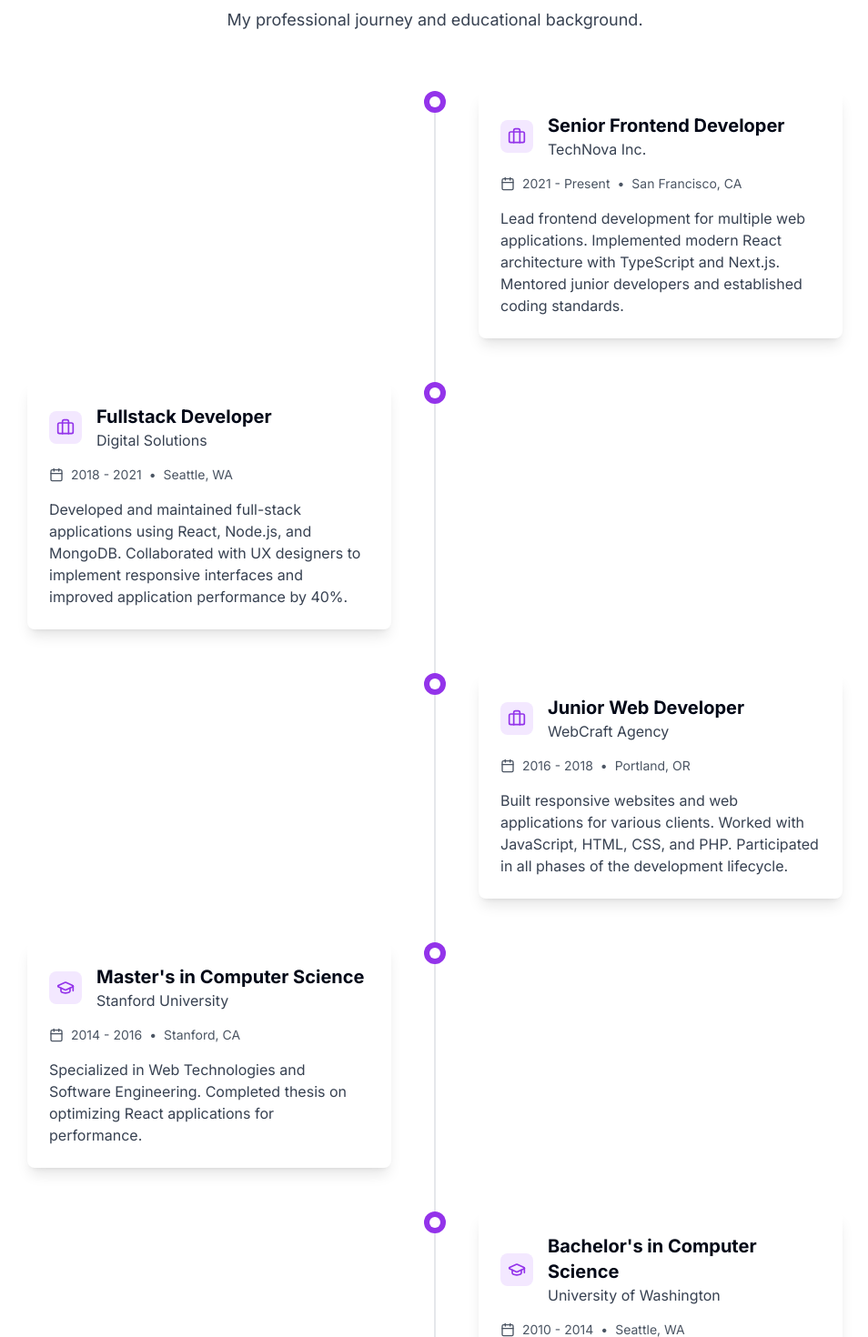
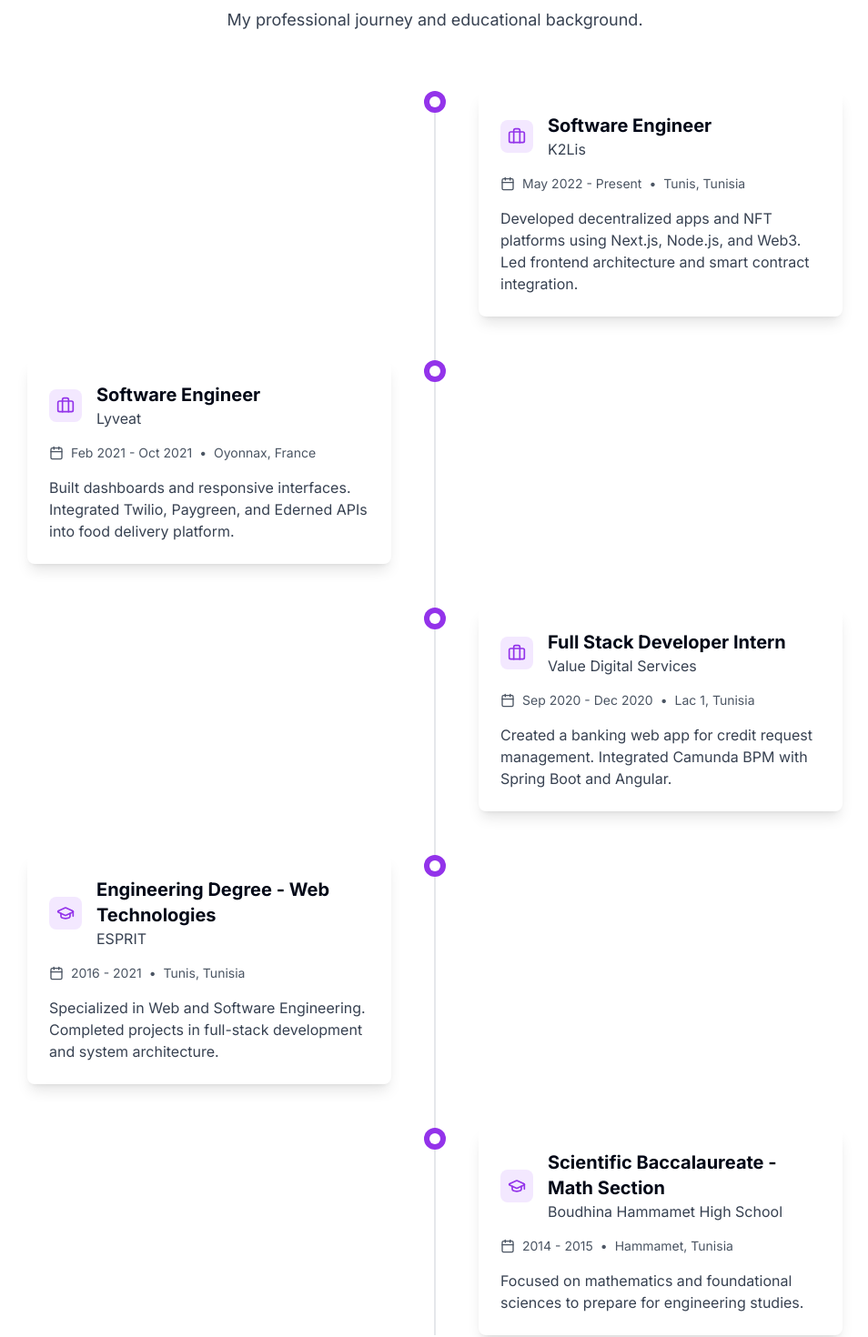
Before and after one commit to haytham1996/haytham-ben-mansour, a Next.js app: page / in a window 1280 px wide. Shown: the part 4280-5750 px from the top of the page at 91% size, without its empty margins (162-1116 px from the left). Built offline with nearby package versions, Linux system fonts and the light colour scheme.

Commit message:
experience section added

```diff
--- a/app/layout.tsx
+++ b/app/layout.tsx
@@ -8,10 +8,9 @@ import { Toaster } from "@/components/ui/toaster";
 const inter = Inter({ subsets: ["latin"] });
 
 export const metadata = {
-  title: "Developer Portfolio",
+  title: "Haytham Ben Mansour",
   description:
     "Portfolio for a Fullstack JavaScript Developer and Software Engineer",
-  generator: "v0.dev",
 };
 
 export default function RootLayout({
--- a/components/experience.tsx
+++ b/components/experience.tsx
@@ -1,59 +1,60 @@
-"use client"
+"use client";
 
-import { motion } from "framer-motion"
-import { Briefcase, Calendar, GraduationCap } from "lucide-react"
+import { motion } from "framer-motion";
+import { Briefcase, Calendar, GraduationCap } from "lucide-react";
 
 const experiences = [
   {
     id: 1,
-    title: "Senior Frontend Developer",
-    company: "TechNova Inc.",
-    location: "San Francisco, CA",
-    period: "2021 - Present",
+    title: "Software Engineer",
+    company: "K2Lis",
+    location: "Tunis, Tunisia",
+    period: "May 2022 - Present",
     description:
-      "Lead frontend development for multiple web applications. Implemented modern React architecture with TypeScript and Next.js. Mentored junior developers and established coding standards.",
+      "Developed decentralized apps and NFT platforms using Next.js, Node.js, and Web3. Led frontend architecture and smart contract integration.",
     type: "work",
   },
   {
     id: 2,
-    title: "Fullstack Developer",
-    company: "Digital Solutions",
-    location: "Seattle, WA",
-    period: "2018 - 2021",
+    title: "Software Engineer",
+    company: "Lyveat",
+    location: "Oyonnax, France",
+    period: "Feb 2021 - Oct 2021",
     description:
-      "Developed and maintained full-stack applications using React, Node.js, and MongoDB. Collaborated with UX designers to implement responsive interfaces and improved application performance by 40%.",
+      "Built dashboards and responsive interfaces. Integrated Twilio, Paygreen, and Ederned APIs into food delivery platform.",
     type: "work",
   },
   {
     id: 3,
-    title: "Junior Web Developer",
-    company: "WebCraft Agency",
-    location: "Portland, OR",
-    period: "2016 - 2018",
+    title: "Full Stack Developer Intern",
+    company: "Value Digital Services",
+    location: "Lac 1, Tunisia",
+    period: "Sep 2020 - Dec 2020",
     description:
-      "Built responsive websites and web applications for various clients. Worked with JavaScript, HTML, CSS, and PHP. Participated in all phases of the development lifecycle.",
+      "Created a banking web app for credit request management. Integrated Camunda BPM with Spring Boot and Angular.",
     type: "work",
   },
   {
     id: 4,
-    title: "Master's in Computer Science",
-    company: "Stanford University",
-    location: "Stanford, CA",
-    period: "2014 - 2016",
+    title: "Engineering Degree - Web Technologies",
+    company: "ESPRIT",
+    location: "Tunis, Tunisia",
+    period: "2016 - 2021",
     description:
-      "Specialized in Web Technologies and Software Engineering. Completed thesis on optimizing React applications for performance.",
+      "Specialized in Web and Software Engineering. Completed projects in full-stack development and system architecture.",
     type: "education",
   },
   {
     id: 5,
-    title: "Bachelor's in Computer Science",
-    company: "University of Washington",
-    location: "Seattle, WA",
-    period: "2010 - 2014",
-    description: "Graduated with honors. Focused on programming fundamentals, data structures, and algorithms.",
+    title: "Scientific Baccalaureate - Math Section",
+    company: "Boudhina Hammamet High School",
+    location: "Hammamet, Tunisia",
+    period: "2014 - 2015",
+    description:
+      "Focused on mathematics and foundational sciences to prepare for engineering studies.",
     type: "education",
   },
-]
+];
 
 export default function Experience() {
   return (
@@ -66,7 +67,9 @@ export default function Experience() {
           viewport={{ once: true }}
           className="text-center mb-16"
         >
-          <h2 className="text-3xl sm:text-4xl font-bold mb-4">Experience & Education</h2>
+          <h2 className="text-3xl sm:text-4xl font-bold mb-4">
+            Experience & Education
+          </h2>
           <div className="w-20 h-1 bg-purple-600 mx-auto mb-8"></div>
           <p className="text-lg text-gray-700 dark:text-gray-300 max-w-3xl mx-auto">
             My professional journey and educational background.
@@ -86,7 +89,9 @@ export default function Experience() {
                 whileInView={{ opacity: 1, y: 0 }}
                 transition={{ duration: 0.5, delay: index * 0.1 }}
                 viewport={{ once: true }}
-                className={`relative flex flex-col md:flex-row ${index % 2 === 0 ? "md:flex-row-reverse" : ""}`}
+                className={`relative flex flex-col md:flex-row ${
+                  index % 2 === 0 ? "md:flex-row-reverse" : ""
+                }`}
               >
                 {/* Timeline dot */}
                 <div className="absolute left-0 md:left-1/2 transform -translate-x-1/2 w-6 h-6 rounded-full bg-purple-600 z-10 flex items-center justify-center">
@@ -94,7 +99,11 @@ export default function Experience() {
                 </div>
 
                 {/* Content */}
-                <div className={`md:w-1/2 ${index % 2 === 0 ? "md:pl-12" : "md:pr-12"}`}>
+                <div
+                  className={`md:w-1/2 ${
+                    index % 2 === 0 ? "md:pl-12" : "md:pr-12"
+                  }`}
+                >
                   <div className="bg-white dark:bg-gray-900 p-6 rounded-lg shadow-lg hover:shadow-xl transition-shadow">
                     <div className="flex items-center mb-4">
                       <div className="p-2 bg-purple-100 dark:bg-purple-900/30 rounded-lg mr-4">
@@ -106,7 +115,9 @@ export default function Experience() {
                       </div>
                       <div>
                         <h3 className="text-xl font-bold">{exp.title}</h3>
-                        <p className="text-gray-700 dark:text-gray-300">{exp.company}</p>
+                        <p className="text-gray-700 dark:text-gray-300">
+                          {exp.company}
+                        </p>
                       </div>
                     </div>
 
@@ -117,7 +128,9 @@ export default function Experience() {
                       <span>{exp.location}</span>
                     </div>
 
-                    <p className="text-gray-700 dark:text-gray-300">{exp.description}</p>
+                    <p className="text-gray-700 dark:text-gray-300">
+                      {exp.description}
+                    </p>
                   </div>
                 </div>
               </motion.div>
@@ -126,5 +139,5 @@ export default function Experience() {
         </div>
       </div>
     </section>
-  )
+  );
 }
```
